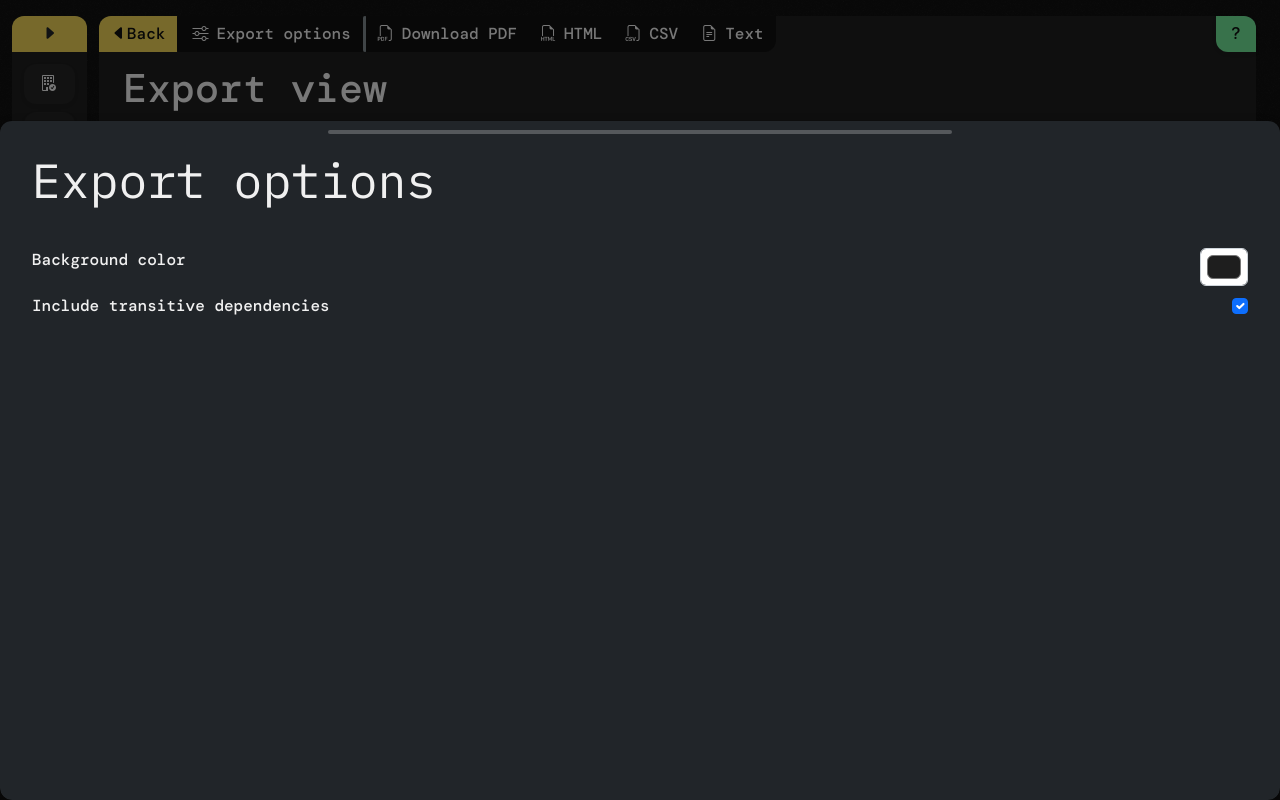
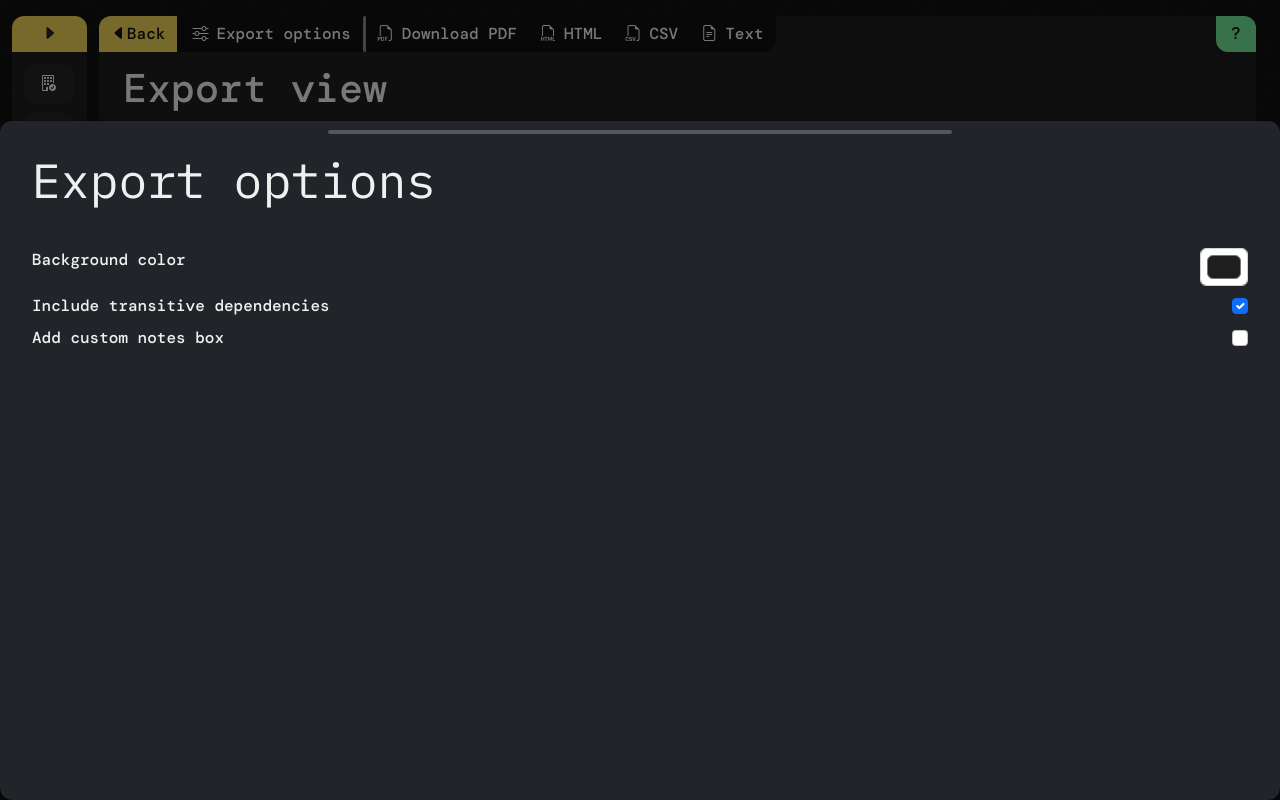
Before and after one commit to whichlicense/frontend, a React (Create React App) app: page /export-view in a window 1280 px wide. Both pictures are taken after a click on the button "Export options". Built offline with nearby package versions, Linux system fonts and the light colour scheme.

Commit message:
add custom notes feature
Signed-off-by: duart38 <duartsnel@icloud.com>

```diff
--- a/src/pages/ExportView.tsx
+++ b/src/pages/ExportView.tsx
@@ -38,14 +38,15 @@ export default function ExportView() {
   const [printSettings, setPrintSettings] = useState({
     background: "#1e1e1e",
     transitiveIncluded: true,
+    showCustomNotes: false,
   });
+  const [customNotes, setCustomNotes] = useState("Nothing provided.");
   // TODO: take in scan ID as url parameter.. go from there.
   // TODO: show box with 'issues' or 'notes' if applicable, add ability to turn this off in export settings
   // TODO: find a way to show when a dependencies license has been manually resolves (maybe in notice box or something)
   // TODO: add chart display with associated options
   // TODO: table of contents generation
   // TODO: ability to include license text from all the modules in the export!
-
 
   useToolBar([
     {
@@ -91,7 +92,7 @@ export default function ExportView() {
       onClick: () => {
         // TODO: implement txt export when data structure is available
       },
-    }
+    },
   ]);
 
   const constructHTML = () => {
@@ -114,8 +115,8 @@ export default function ExportView() {
     <body onafterprint="self.close()" style="overflow: auto;">
         ${printRef.current!.outerHTML}
     </body>
-</html>`
-  }
+</html>`;
+  };
 
   const print = () => {
     const printWindow = window.open(
@@ -126,17 +127,21 @@ export default function ExportView() {
     printWindow.document.write(constructHTML());
 
     setTimeout(() => {
-      printWindow.document.close();
-      printWindow.focus();
-      printWindow.print();
-      printWindow.close();
+      // printWindow.document.close();
+      // printWindow.focus();
+      // printWindow.print();
+      // printWindow.close();
     }, 500);
   };
 
   return (
     <div>
       <h1>Export view</h1>
-      <small className="text-muted">Please note that the export view only serves as a rough visual indication as to how visual exports will end up. Non-visual exports like CSV will not carry over the visual aspects of the view.</small>
+      <small className="text-muted">
+        Please note that the export view only serves as a rough visual
+        indication as to how visual exports will end up. Non-visual exports like
+        CSV will not carry over the visual aspects of the view.
+      </small>
       <hr />
       <div
         ref={printRef}
@@ -154,9 +159,26 @@ export default function ExportView() {
                 <h6 className="display-4">ReactJS</h6>
                 <h6>Version: 1.0.0</h6>
                 <h6>Generated by: xxxxxxx</h6>
-                <h6>Generated on: {new Date().toISOString()}</h6>
+                <h6>Generated on: 2023-03-09T11:22:48.776Z</h6>
               </Stack>
             </Col>
+            {printSettings.showCustomNotes && (
+              <Col xs={12}>
+              <RegularCard
+                title="Custom notes"
+                minHeight="100px"
+                maxHeight="100%"
+              >
+                <textarea
+                  defaultValue={customNotes}
+                  className="w-100 bg-transparent border-0 rounded txt-white"
+                  onBlur={(e) => setCustomNotes(e.target.value)}
+                >
+                </textarea>
+              </RegularCard>
+            </Col>
+            )}
+
             <Col xs={6}>
               <RegularCard title="Status" minHeight="100px">
                 <h4 className="txt-green">Compliant</h4>
@@ -178,9 +200,7 @@ export default function ExportView() {
                   {Array.from({ length: 100 }).map((_, idx) => (
                     <ListGroup.Item as={"a"} href={`#dep-${idx}`} key={idx}>
                       <Row>
-                            <Col xs={6}>
-                                Dependency {idx}
-                            </Col>
+                        <Col xs={6}>Dependency {idx}</Col>
                         <Col xs={2}>
                           <div>1.0.0</div>
                         </Col>
@@ -188,10 +208,11 @@ export default function ExportView() {
                           <Badge className="bg-grey txt-dark-1">MIT</Badge>
                         </Col>
                         <Col xs={2} className="d-flex justify-content-end">
-                                <Badge className="bg-green txt-dark-1">Compliant</Badge>
+                          <Badge className="bg-green txt-dark-1">
+                            Compliant
+                          </Badge>
                         </Col>
                       </Row>
-
                     </ListGroup.Item>
                   ))}
                 </ListGroup>
@@ -200,7 +221,8 @@ export default function ExportView() {
                 <br />
               </RegularCard>
             </Col>
-            {printSettings.transitiveIncluded && Array.from({ length: 100 }).map((_, idx) => (
+            {printSettings.transitiveIncluded &&
+              Array.from({ length: 100 }).map((_, idx) => (
                 <Col xs={16}>
                   <RegularCard
                     title={`Dependency ${idx}'s dependencies`}
@@ -247,15 +269,31 @@ export default function ExportView() {
 
           <div className="d-flex justify-content-between">
             Include transitive dependencies
-            <Form.Check onChange={(e)=>{
+            <Form.Check
+              onChange={(e) => {
                 setPrintSettings({
                   ...printSettings,
                   transitiveIncluded: e.target.checked,
                 });
               }}
-             type={"checkbox"} defaultChecked={printSettings.transitiveIncluded} />
+              type={"checkbox"}
+              defaultChecked={printSettings.transitiveIncluded}
+            />
           </div>
 
+          <div className="d-flex justify-content-between">
+            Add custom notes box
+            <Form.Check
+              onChange={(e) => {
+                setPrintSettings({
+                  ...printSettings,
+                  showCustomNotes: e.target.checked,
+                });
+              }}
+              type={"checkbox"}
+              defaultChecked={printSettings.showCustomNotes}
+            />
+          </div>
         </Stack>
       </InlineCard>
     </div>
```
Lines whose indentation alone changed are shown as unchanged.
